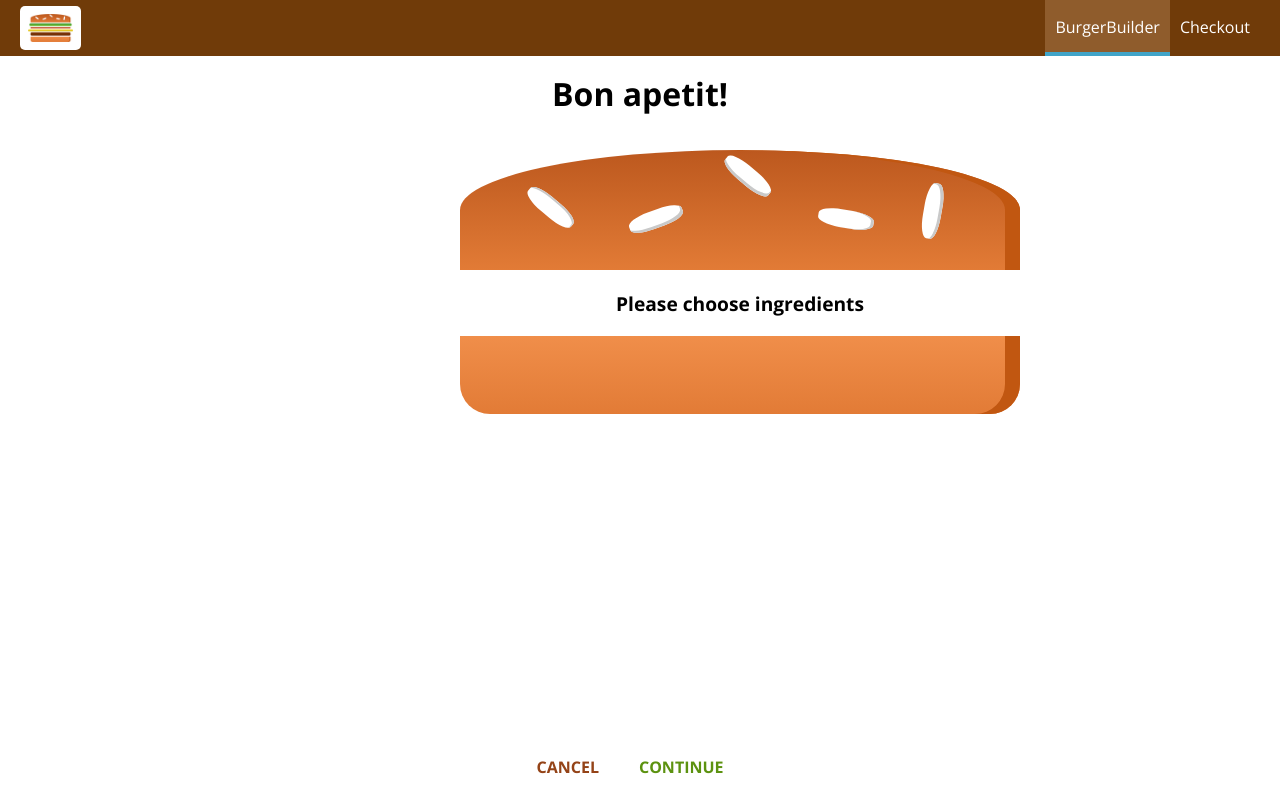
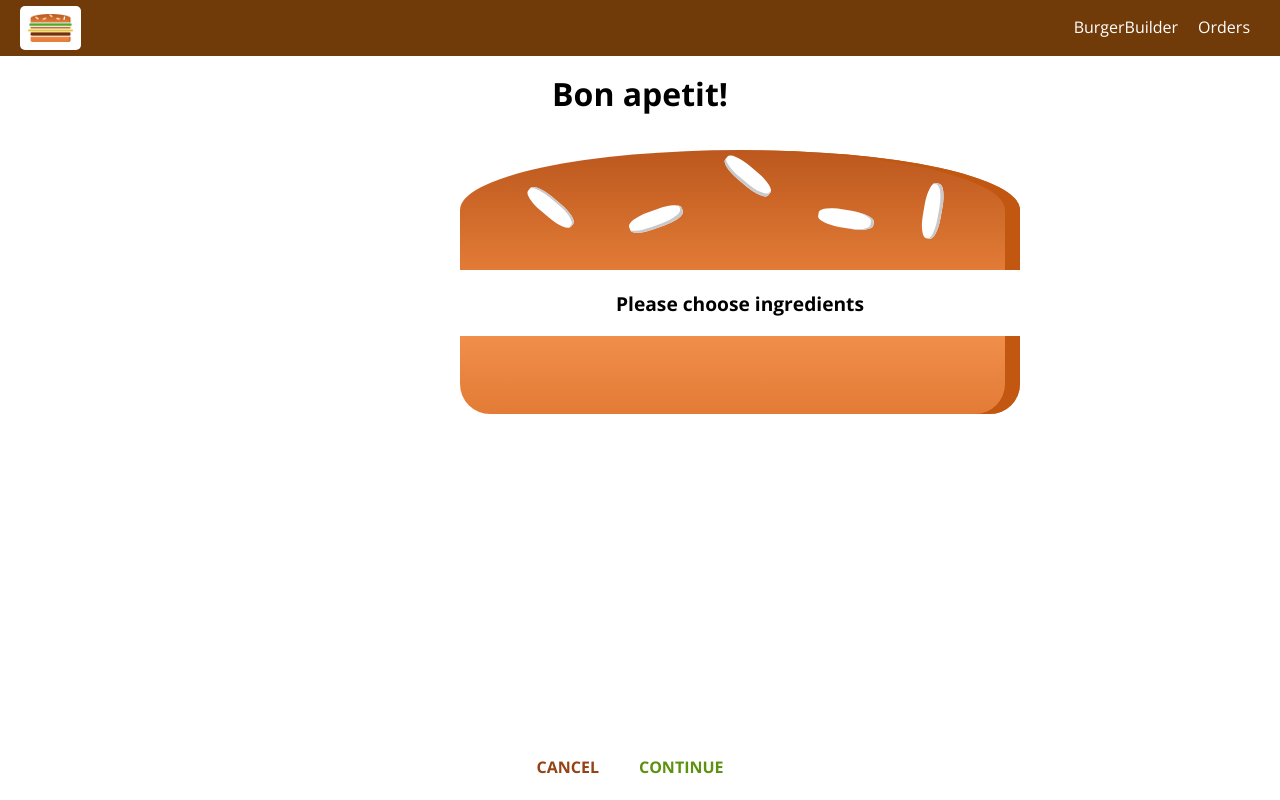
Before and after one commit to Jarkkohei/React-Complete-Guide, a React app: page /checkout in a window 1280 px wide. Built offline with nearby package versions, Linux system fonts and the light colour scheme.

Commit message:
Changed the "a"-tags in the "NavigationItem"-component to "NavLink"-components imported from "react-router-dom".

```diff
--- a/src/components/Navigation/NavigationItems/NavigationItem/NavigationItem.js
+++ b/src/components/Navigation/NavigationItems/NavigationItem/NavigationItem.js
@@ -1,14 +1,15 @@
 import React from 'react';
+
+import { NavLink } from 'react-router-dom';
 
 import classes from './NavigationItem.css';
 
 const navigationItem = (props) => (
     <li className={classes.NavigationItem}>
-        <a
-            href={props.link}
-            className={props.active ? classes.active : null}>
+        <NavLink
+            to={props.link} >
             {props.children}
-        </a>
+        </NavLink>
     </li>
 );
 
--- a/src/components/Navigation/NavigationItems/NavigationItems.js
+++ b/src/components/Navigation/NavigationItems/NavigationItems.js
@@ -6,8 +6,8 @@ import NavigationItem from './NavigationItem/NavigationItem';
 
 const navigationItems = () => (
     <ul className={classes.NavigationItems}>
-        <NavigationItem link="/" active>BurgerBuilder</NavigationItem>
-        <NavigationItem link="/">Checkout</NavigationItem>
+        <NavigationItem link="/">BurgerBuilder</NavigationItem>
+        <NavigationItem link="/orders">Orders</NavigationItem>
     </ul>
 );
 
```
